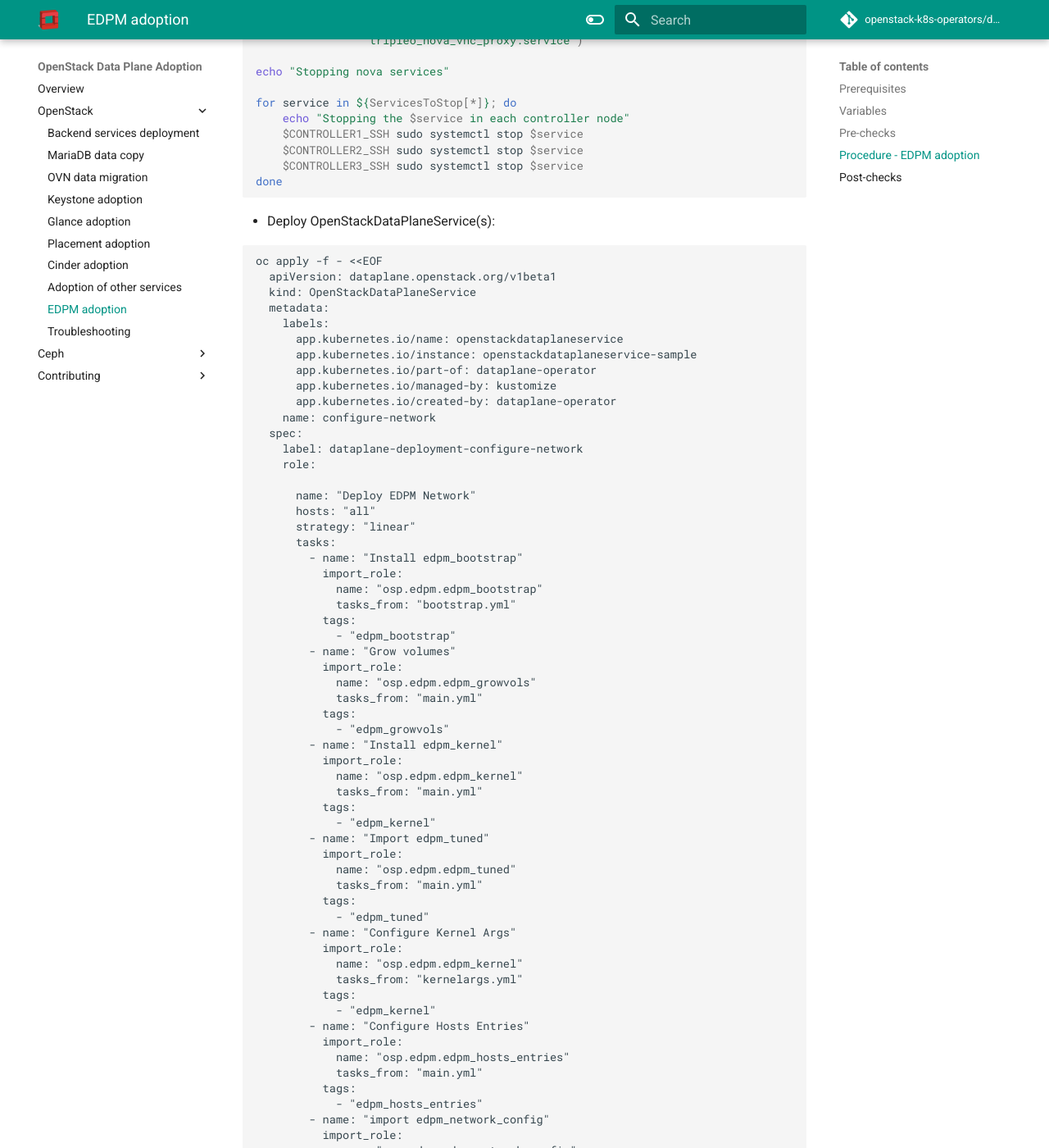
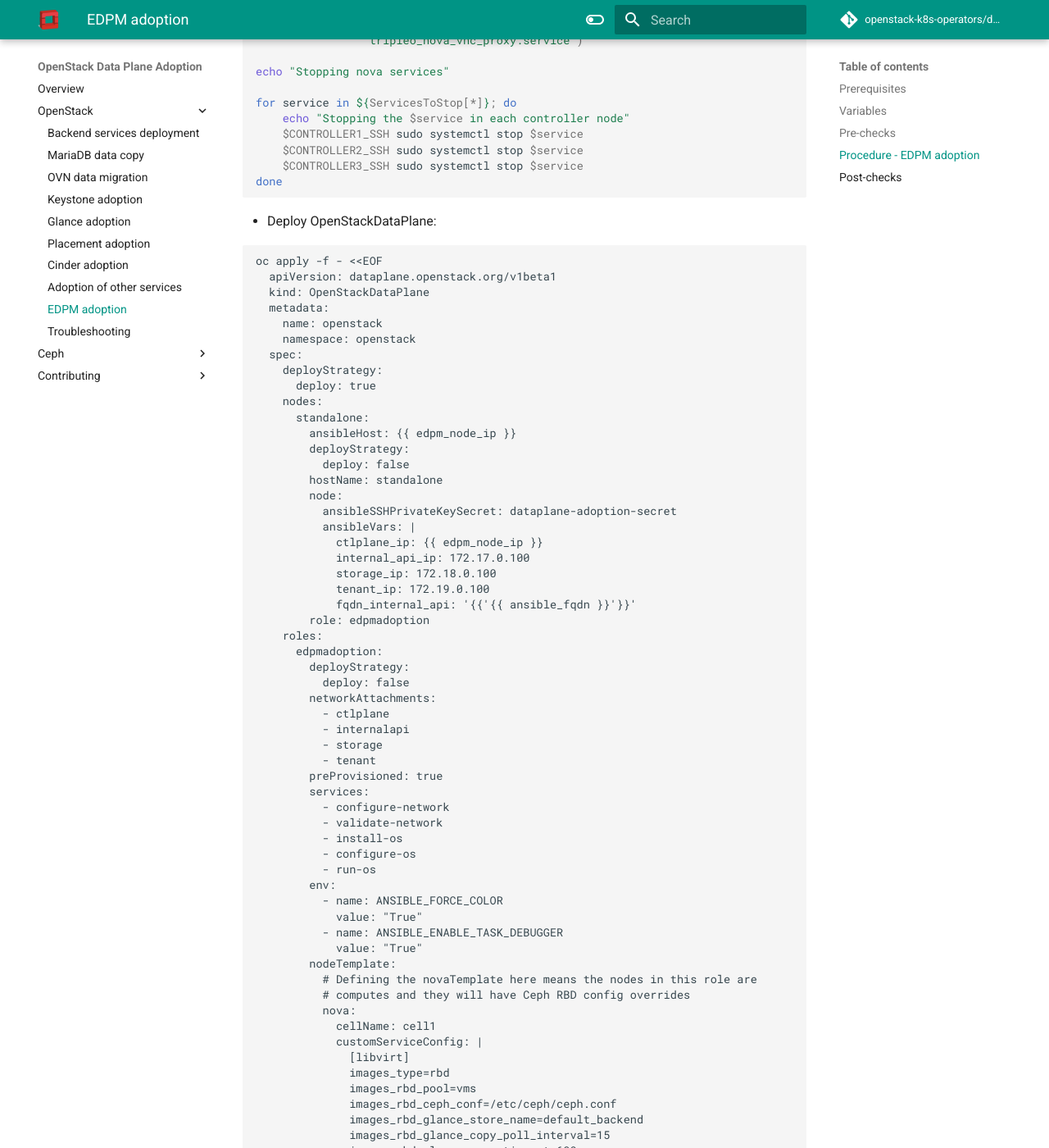
Before and after one commit to openstack-k8s-operators/data-plane-adoption, an MkDocs documentation site: the page built from docs/openstack/edpm_adoption.md, in a window 1280 px wide and 1400 px high, scrolled down 1124 px. Shown: the whole window at 82% size. Built offline with MkDocs 1.6.1 and Material for MkDocs 9.7.7, drawn with Linux system fonts in a browser that asks for light colours; comment, search, counter and statistics services are not loaded; the version menu is left out; some of the changed text lies outside the part shown.

Commit message:
Updating EDPM variables
Cacthing up with dataplane-operator updates + new dev environment

Signed-off-by: Fabricio Aguiar <fabricio.aguiar@gmail.com>

````diff
--- a/docs/openstack/edpm_adoption.md
+++ b/docs/openstack/edpm_adoption.md
@@ -59,73 +59,6 @@
 done
 ```
 
-* Deploy OpenStackDataPlaneService(s):
-
-  ```
-  oc apply -f - <<EOF
-    apiVersion: dataplane.openstack.org/v1beta1
-    kind: OpenStackDataPlaneService
-    metadata:
-      labels:
-        app.kubernetes.io/name: openstackdataplaneservice
-        app.kubernetes.io/instance: openstackdataplaneservice-sample
-        app.kubernetes.io/part-of: dataplane-operator
-        app.kubernetes.io/managed-by: kustomize
-        app.kubernetes.io/created-by: dataplane-operator
-      name: configure-network
-    spec:
-      label: dataplane-deployment-configure-network
-      role:
-
-        name: "Deploy EDPM Network"
-        hosts: "all"
-        strategy: "linear"
-        tasks:
-          - name: "Install edpm_bootstrap"
-            import_role:
-              name: "osp.edpm.edpm_bootstrap"
-              tasks_from: "bootstrap.yml"
-            tags:
-              - "edpm_bootstrap"
-          - name: "Grow volumes"
-            import_role:
-              name: "osp.edpm.edpm_growvols"
-              tasks_from: "main.yml"
-            tags:
-              - "edpm_growvols"
-          - name: "Install edpm_kernel"
-            import_role:
-              name: "osp.edpm.edpm_kernel"
-              tasks_from: "main.yml"
-            tags:
-              - "edpm_kernel"
-          - name: "Import edpm_tuned"
-            import_role:
-              name: "osp.edpm.edpm_tuned"
-              tasks_from: "main.yml"
-            tags:
-              - "edpm_tuned"
-          - name: "Configure Kernel Args"
-            import_role:
-              name: "osp.edpm.edpm_kernel"
-              tasks_from: "kernelargs.yml"
-            tags:
-              - "edpm_kernel"
-          - name: "Configure Hosts Entries"
-            import_role:
-              name: "osp.edpm.edpm_hosts_entries"
-              tasks_from: "main.yml"
-            tags:
-              - "edpm_hosts_entries"
-          - name: "import edpm_network_config"
-            import_role:
-              name: "osp.edpm.edpm_network_config"
-              tasks_from: "main.yml"
-            tags:
-              - "edpm_network_config"
-    EOF
-  ```
-
 * Deploy OpenStackDataPlane:
 
   ```
@@ -150,9 +83,8 @@
               ctlplane_ip: {{ edpm_node_ip }}
               internal_api_ip: 172.17.0.100
               storage_ip: 172.18.0.100
-              tenant_ip: 172.10.0.100
+              tenant_ip: 172.19.0.100
               fqdn_internal_api: '{{'{{ ansible_fqdn }}'}}'
-          openStackAnsibleEERunnerImage: quay.io/openstack-k8s-operators/openstack-ansibleee-runner:latest
           role: edpmadoption
       roles:
         edpmadoption:
@@ -163,16 +95,47 @@
             - internalapi
             - storage
             - tenant
+          preProvisioned: true
           services:
             - configure-network
+            - validate-network
+            - install-os
+            - configure-os
+            - run-os
           env:
             - name: ANSIBLE_FORCE_COLOR
               value: "True"
             - name: ANSIBLE_ENABLE_TASK_DEBUGGER
               value: "True"
-            - name: ANSIBLE_VERBOSITY
-              value: "2"
           nodeTemplate:
+            # Defining the novaTemplate here means the nodes in this role are
+            # computes and they will have Ceph RBD config overrides
+            nova:
+              cellName: cell1
+              customServiceConfig: |
+                [libvirt]
+                images_type=rbd
+                images_rbd_pool=vms
+                images_rbd_ceph_conf=/etc/ceph/ceph.conf
+                images_rbd_glance_store_name=default_backend
+                images_rbd_glance_copy_poll_interval=15
+                images_rbd_glance_copy_timeout=600
+                rbd_user=openstack
+                rbd_secret_uuid=$(oc get secret ceph-conf-files -o json | jq -r '.data."ceph.conf"' | base64 -d | grep fsid | sed -e 's/fsid = //')
+              deploy: true
+              novaInstance: nova
+            # The Ansible Pod will mount these files and copy them to nodes in role
+            extraMounts:
+            - extraVolType: Ceph
+              mounts:
+              - mountPath: /etc/ceph
+                name: ceph
+                readOnly: true
+              volumes:
+              - name: ceph
+                secret:
+                  secretName: ceph-conf-files
+            managementNetwork: ctlplane
             ansiblePort: 22
             ansibleSSHPrivateKeySecret: dataplane-adoption-secret
             ansibleUser: root
@@ -220,23 +185,25 @@
                 InternalApi: internal_api
                 Storage: storage
                 Tenant: tenant
+
               # edpm_nodes_validation
               edpm_nodes_validation_validate_controllers_icmp: false
               edpm_nodes_validation_validate_gateway_icmp: false
 
-              edpm_ovn_metadata_agent_DEFAULT_transport_url: rabbit://default_user_-secret@rabbitmq.openstack.svc:5672
-              edpm_ovn_metadata_agent_metadata_agent_ovn_ovn_sb_connection: tcp:172.17.0.31:6642
-              edpm_ovn_metadata_agent_metadata_agent_DEFAULT_nova_metadata_host: 127.0.0.1
-              edpm_ovn_metadata_agent_metadata_agent_DEFAULT_metadata_proxy_shared_secret: 12345678
+              edpm_ovn_metadata_agent_DEFAULT_transport_url: $(oc get secret rabbitmq-transport-url-neutron-neutron-transport -o json | jq -r .data.transport_url | base64 -d)
+              edpm_ovn_metadata_agent_metadata_agent_ovn_ovn_sb_connection: $(oc get ovndbcluster ovndbcluster-sb -o json | jq -r .status.dbAddress)
+              edpm_ovn_metadata_agent_metadata_agent_DEFAULT_nova_metadata_host: $(oc get svc nova-metadata-internal -o json |jq -r '.status.loadBalancer.ingress[0].ip')
+              edpm_ovn_metadata_agent_metadata_agent_DEFAULT_metadata_proxy_shared_secret: 1234567842
               edpm_ovn_metadata_agent_DEFAULT_bind_host: 127.0.0.1
               edpm_chrony_ntp_servers:
-              - clock.corp.redhat.com
+              - clock.redhat.com
+              - clock2.redhat.com
 
               ctlplane_dns_nameservers:
-              - 192.168.121.1
+              - $(oc get svc -l service=dnsmasq -o json | jq -r '.items[0].status.loadBalancer.ingress[0].ip')
               dns_search_domains: []
               edpm_ovn_dbs:
-              - 172.17.0.31
+              - $(oc get ovndbcluster ovndbcluster-sb -o json | jq -r '.status.networkAttachments."openstack/internalapi"[0]')
 
               edpm_ovn_controller_agent_image: quay.io/podified-antelope-centos9/openstack-ovn-controller:current-podified
               edpm_iscsid_image: quay.io/podified-antelope-centos9/openstack-iscsid:current-podified
@@ -262,9 +228,6 @@
               edpm_hosts_entries_vip_hosts_entries: []
               hosts_entries: []
               hosts_entry: []
-            managed: false
-            managementNetwork: ctlplane
-          openStackAnsibleEERunnerImage: quay.io/openstack-k8s-operators/openstack-ansibleee-runner:latest
     EOF
   ```
 Note: Role vars will be inherited by nodes, more details [here](https://openstack-k8s-operators.github.io/dataplane-operator/inheritance/)
````
Also changed, not shown: other parts of docs/openstack/edpm_adoption.md (+4 -3 lines), 4 other files.
